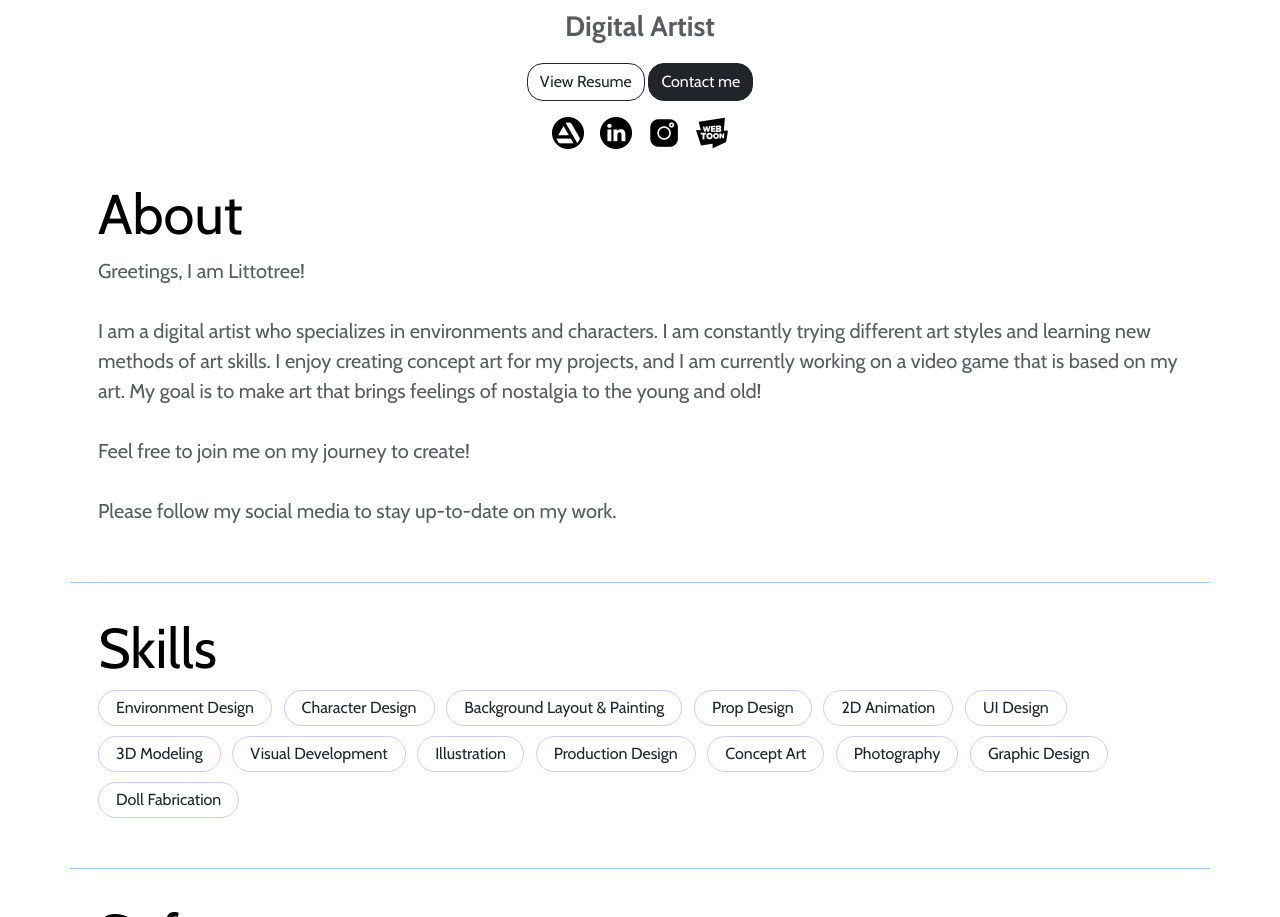
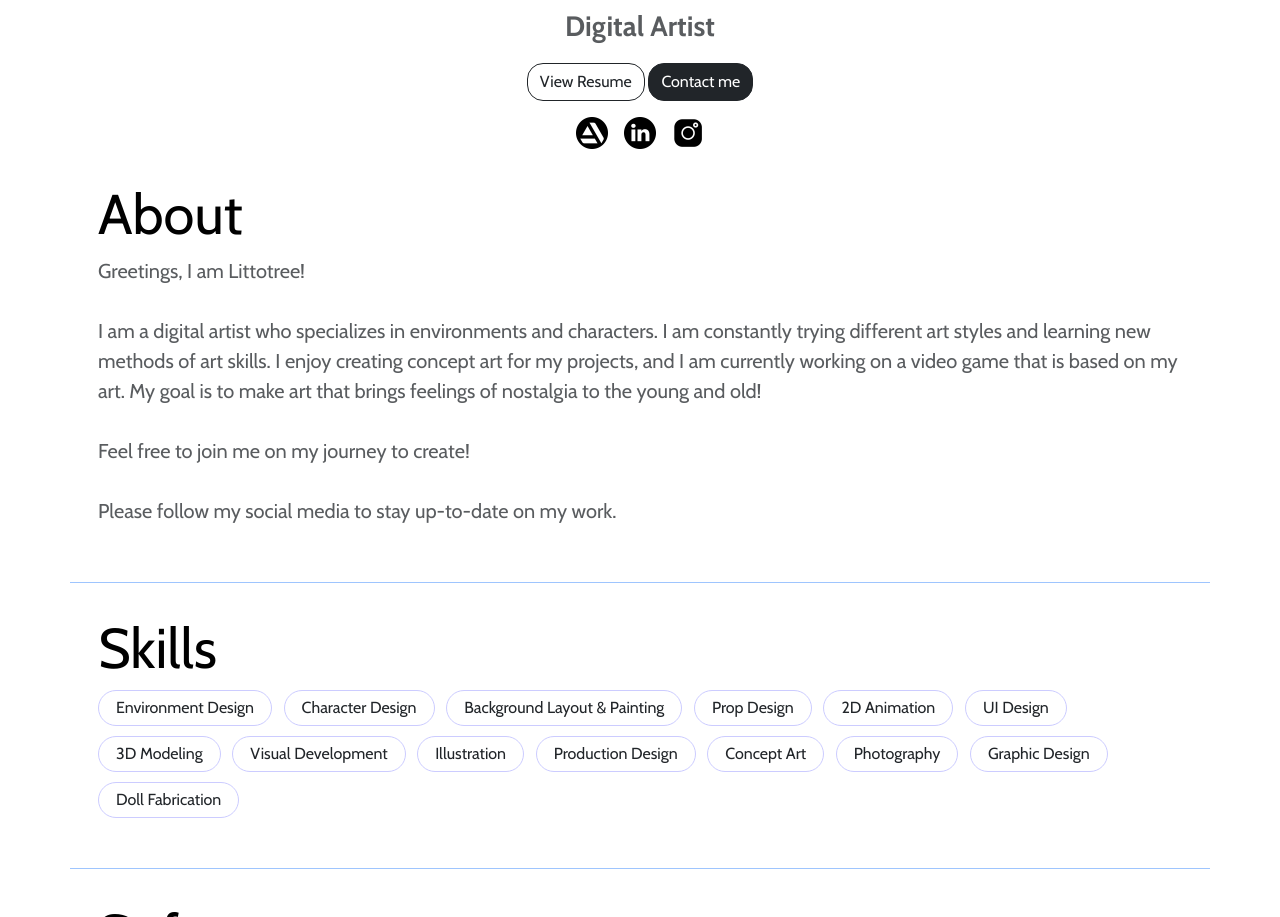
Before and after one commit to SierraFoxhound/littotreewebsite, a plain HTML site: page about.html in a window 1280 px wide. Shown: the part 796-1713 px from the top of the page. Drawn offline with nearby package versions, Linux system fonts and the light colour scheme.

Commit message:
Hide webtoon socail

```diff
--- a/about.html
+++ b/about.html
@@ -109,8 +109,8 @@
                         onclick="location.href='https://www.linkedin.com/in/guadalupe-solis-679116205/'" />
                     <img src="./assets/icon-insta-4.png" alt="my Instagram profile" class="social-icon"
                         onclick="location.href='https://www.instagram.com/littotree/?utm_source=ig_web_button_share_sheet&igshid=OGQ5ZDc2ODk2ZA=='" />
-                    <img src="./assets/icon-webtoon.png" alt="my Webtoon profile" class="social-icon"
-                        onclick="location.href='#'" />
+                    <!--<img src="./assets/icon-webtoon.png" alt="my Webtoon profile" class="social-icon"
+                        onclick="location.href='#'" />-->
                 </div>
             </div>
         </div>
```
Also changed, not shown: index.html (+2 -2 lines).
